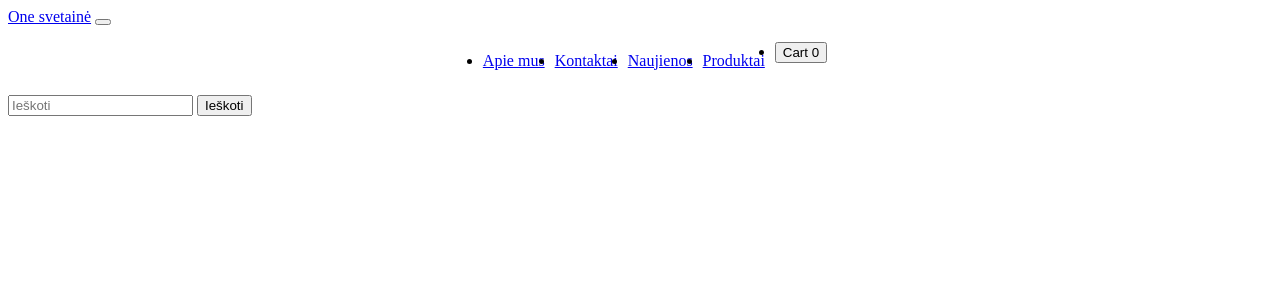
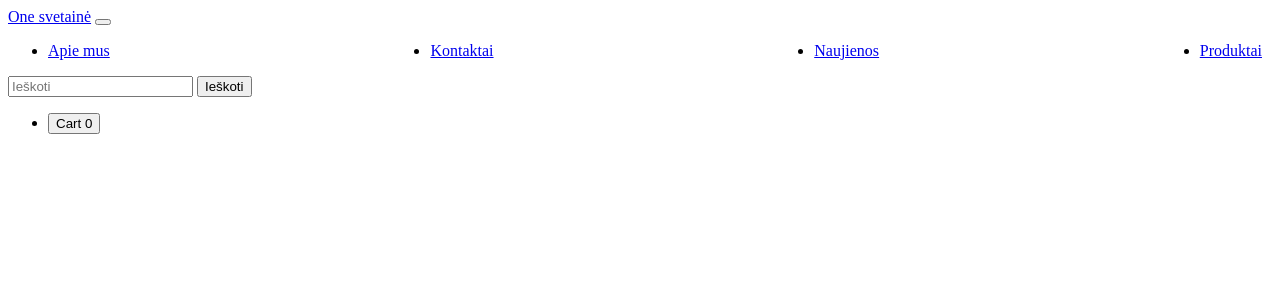
Before and after one commit to spartus123/one-2, a Flask app: template templates/nav.html in a window 1280 px wide. Shown: the top 300 px of the page. Run offline with Flask 3, Linux system fonts and the light colour scheme; the template is opened without the code that fills it, so the values that code supplies are empty.

Commit message:
Update nav.html

```diff
--- a/templates/nav.html
+++ b/templates/nav.html
@@ -3,7 +3,7 @@
   .navbar-nav {
     display: flex;
     flex-direction: row;
-    justify-content: center;
+    justify-content: space-between; /* Changed justify-content property */
     align-items: center;
   }
 
@@ -56,6 +56,12 @@
             <li><a class="dropdown-item" href="#">Dropdown Item 3</a></li>
           </ul>
         </li>
+      </ul>
+      <form class="d-flex mx-auto"> <!-- Added mx-auto class for center alignment -->
+        <input class="form-control me-2" type="search" placeholder="Ieškoti" aria-label="Ieškoti">
+        <button class="btn btn-outline-success" type="submit">Ieškoti</button>
+      </form>
+      <ul class="navbar-nav"> <!-- Moved the Cart button to the right -->
         <li class="nav-item">
           <form class="d-flex">
             <button class="btn btn-outline-dark" type="submit">
@@ -66,10 +72,6 @@
           </form>
         </li>
       </ul>
-      <form class="d-flex" role="search">
-        <input class="form-control me-2" type="search" placeholder="Ieškoti" aria-label="Ieškoti">
-        <button class="btn btn-outline-success" type="submit">Ieškoti</button>
-      </form>
     </div>
   </div>
 </nav>
```
